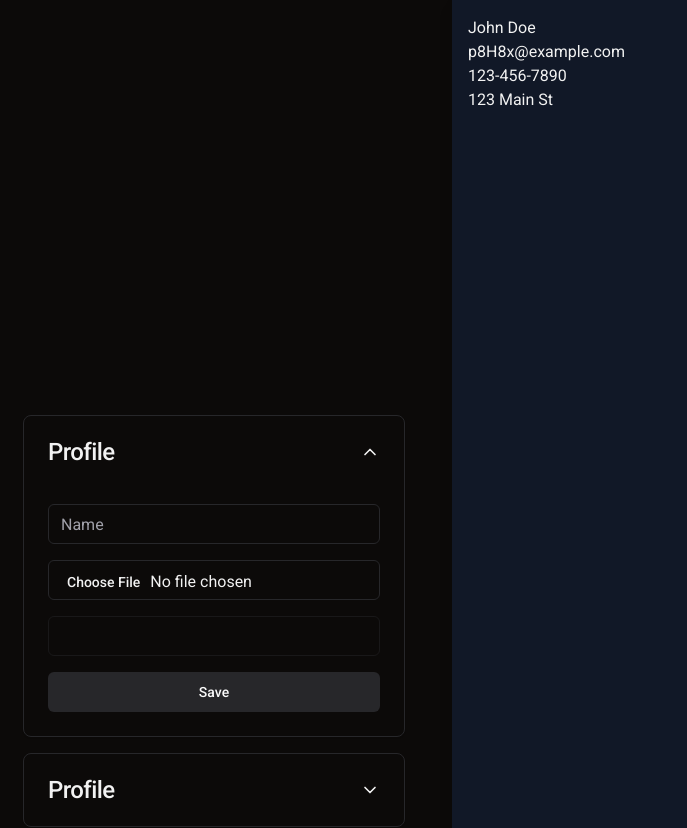
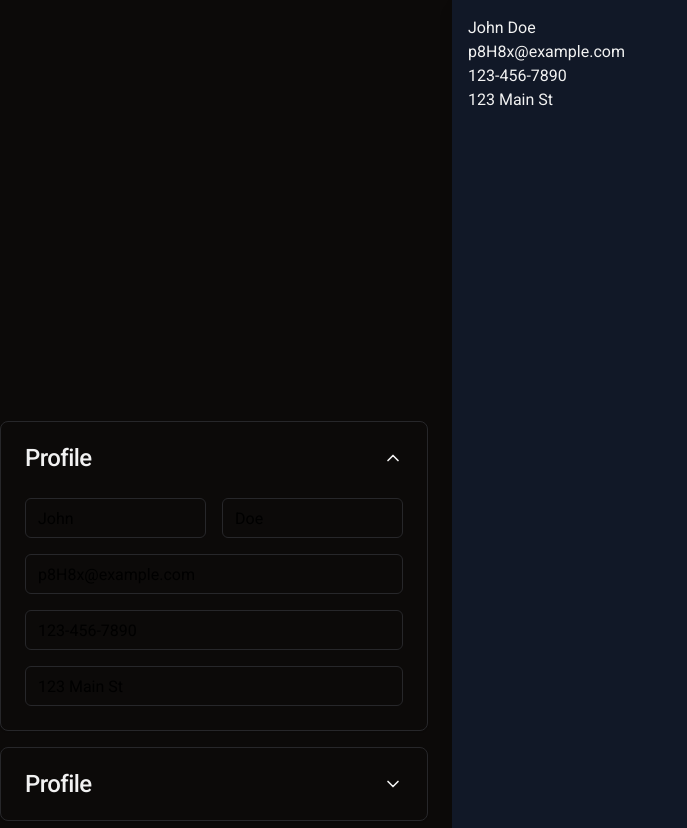
Before and after one commit to shahiutsav/cv-generator, a React (Vite) app: page / in a window 1280 px wide. Shown: the top 828 px of the page, without its empty margins (0-687 px from the left). Built offline with nearby package versions, Linux system fonts and the light colour scheme.

Commit message:
Move PersonalInformationCard to it's own component

```diff
--- /dev/null
+++ b/src/components/ProfileEditor/PersonalInformationCard.jsx
@@ -0,0 +1,74 @@
+import { CollapsibleCard } from "@/components/ui/CollapsibleCard/CollapsibleCard";
+import { Input } from "@/components/ui/Input/Input";
+import { forwardRef } from "react";
+import PropTypes from "prop-types";
+
+const PersonalInformationCard = forwardRef(function PersonalInformationCard(
+  { className, cvData, setCvData, ...props },
+  ref
+) {
+  const handleChange = (e) => {
+    setCvData({
+      ...cvData,
+      profile: { ...cvData.profile, [e.target.name]: e.target.value },
+    });
+  };
+
+  return (
+    <CollapsibleCard title="Profile" ref={ref} className={className} {...props}>
+      <div
+        style={{
+          display: "flex",
+          flexDirection: "column",
+          gap: "16px",
+          height: "100%",
+          marginTop: "4px",
+          width: "100%",
+        }}
+      >
+        <div style={{ display: "flex", gap: "16px" }}>
+          <Input
+            placeholder="First Name"
+            name="firstName"
+            value={cvData.profile.firstName}
+            onChange={handleChange}
+          />
+          <Input
+            placeholder="Last name"
+            name="lastName"
+            value={cvData.profile.lastName}
+            onChange={handleChange}
+          />
+        </div>
+        <Input
+          placeholder="Email"
+          name="email"
+          value={cvData.profile.email}
+          onChange={handleChange}
+        />
+        <Input
+          placeholder="Phone"
+          name="phone"
+          value={cvData.profile.phone}
+          onChange={handleChange}
+        />
+        <Input
+          placeholder="Address"
+          name="address"
+          value={cvData.profile.address}
+          onChange={handleChange}
+        />
+      </div>
+    </CollapsibleCard>
+  );
+});
+
+PersonalInformationCard.displayName = "PersonalInformationCard";
+
+PersonalInformationCard.propTypes = {
+  className: PropTypes.string,
+  cvData: PropTypes.object,
+  setCvData: PropTypes.func,
+};
+
+export default PersonalInformationCard;
--- a/src/components/ProfileEditor/ProfileEditor.jsx
+++ b/src/components/ProfileEditor/ProfileEditor.jsx
@@ -2,10 +2,8 @@ import { forwardRef } from "react";
 import styles from "./ProfileEditor.module.css";
 import { cn } from "@/lib/utils";
 import PropTypes from "prop-types";
-import { CollapsibleCard } from "@/components/ui/CollapsibleCard/CollapsibleCard";
-import { Button } from "@/components/ui/Button/Button";
 import { CollapsibleGroup } from "../ui/CollapsibleGroup/CollapsibleGroup";
-import { Input } from "../ui/Input/Input";
+import PersonalInformationCard from "./PersonalInformationCard";
 
 const ProfileEditor = forwardRef(function ProfileEditor(
   { className, data, setData, ...props },
@@ -30,45 +28,6 @@ ProfileEditor.propTypes = {
   className: PropTypes.string,
   data: PropTypes.object,
   setData: PropTypes.func,
-};
-
-const PersonalInformationCard = forwardRef(function PersonalInformationCard(
-  { className, cvData, setCvData, ...props },
-  ref
-) {
-  return (
-    <CollapsibleCard
-      title="Profile"
-      ref={ref}
-      className={cn(styles.personalInformationCard, className)}
-      {...props}
-    >
-      <div
-        style={{
-          display: "flex",
-          flexDirection: "column",
-          gap: "16px",
-          height: "100%",
-          marginTop: "16px",
-        }}
-      >
-        <Input placeholder="Name" />
-        <Input type="file" />
-        <Input disabled />
-        <Button style={{ width: "100%" }} variant="secondary">
-          Save
-        </Button>
-      </div>
-    </CollapsibleCard>
-  );
-});
-
-PersonalInformationCard.displayName = "PersonalInformationCard";
-
-PersonalInformationCard.propTypes = {
-  className: PropTypes.string,
-  cvData: PropTypes.object,
-  setCvData: PropTypes.func,
 };
 
 // const EducationInformationCard = forwardRef(function EducationInformationCard(
--- a/src/components/ProfileEditor/ProfileEditor.module.css
+++ b/src/components/ProfileEditor/ProfileEditor.module.css
@@ -2,4 +2,5 @@
   display: flex;
   gap: 16px;
   flex-direction: column;
+  width: 100%;
 }
```
